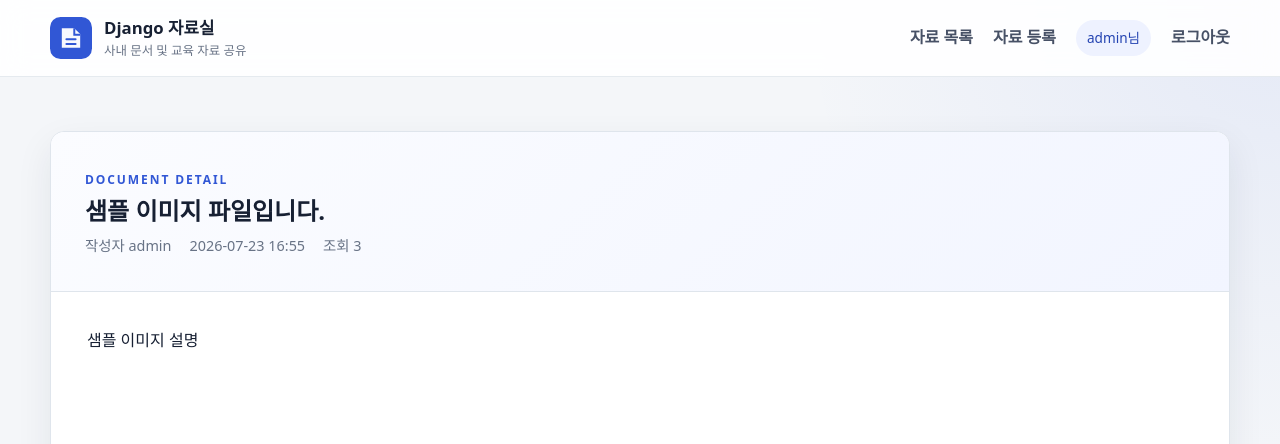
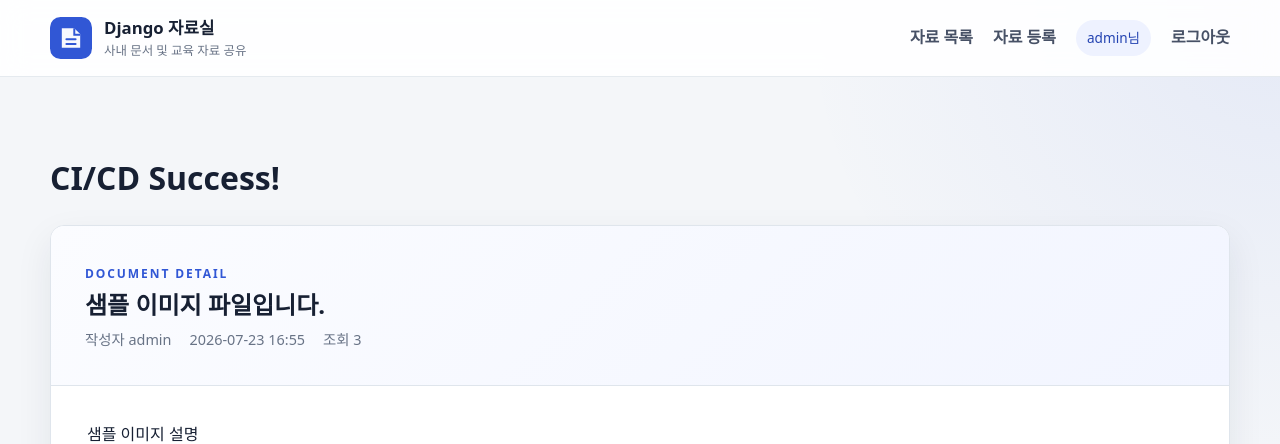
Before and after one commit to itthisgo001/mysite, a Django app: page /posts/1/ in a window 1280 px wide. Shown: the top 444 px of the page. Run offline with Django 5.2, Linux system fonts and the light colour scheme; a user stored in the database is signed in; data comes from the database, SQL or seed files in the repository.

Commit message:
cicd test16

```diff
--- a/board/templates/board/base.html
+++ b/board/templates/board/base.html
@@ -25,7 +25,7 @@
     {% include "board/includes/header.html" %}
     <main class="main-container">
         {% include "board/includes/messages.html" %}
-
+        <h1>CI/CD Success!</h1>
         {% block content %}
         {% endblock %}
     </main>
```
